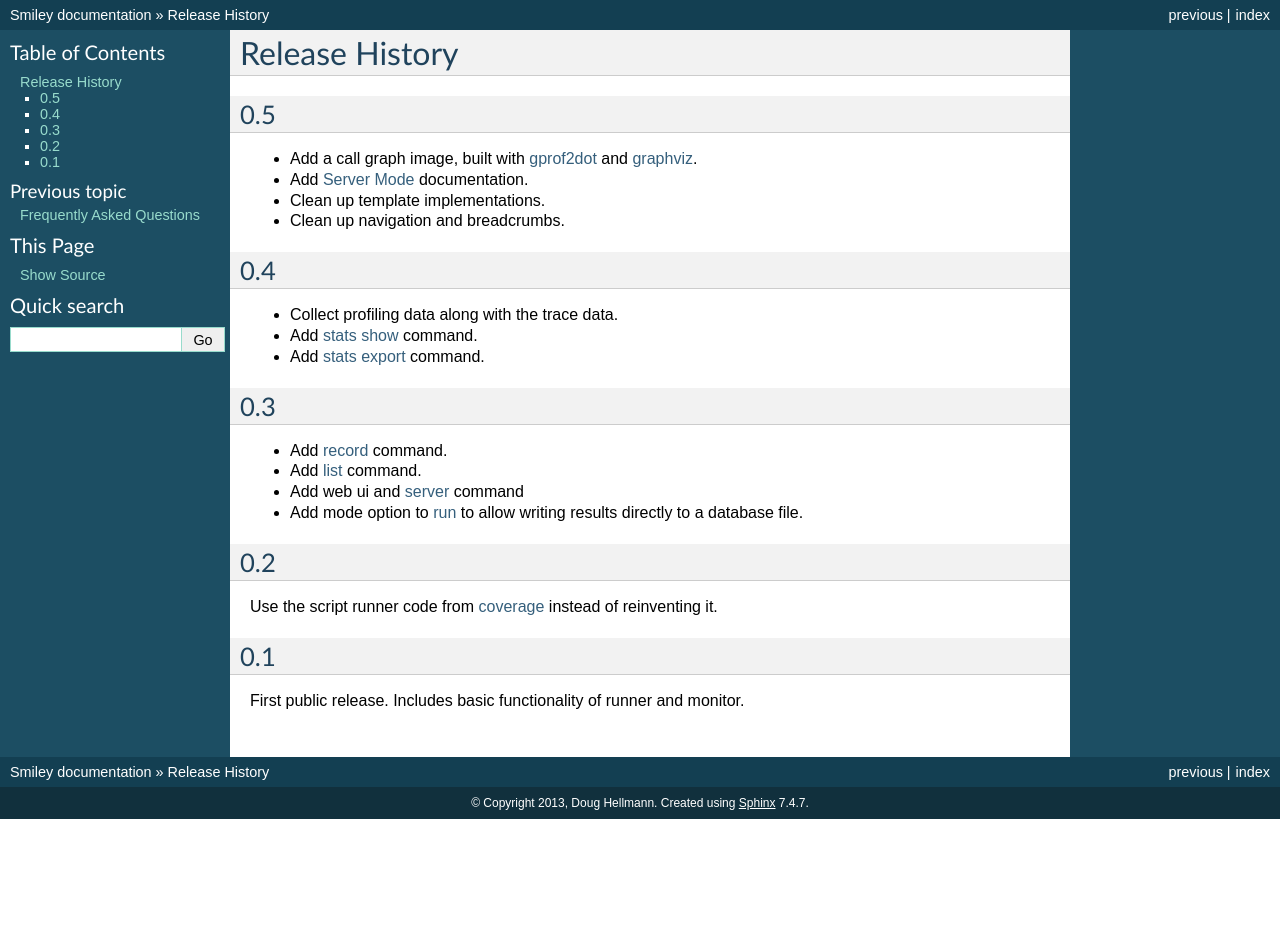
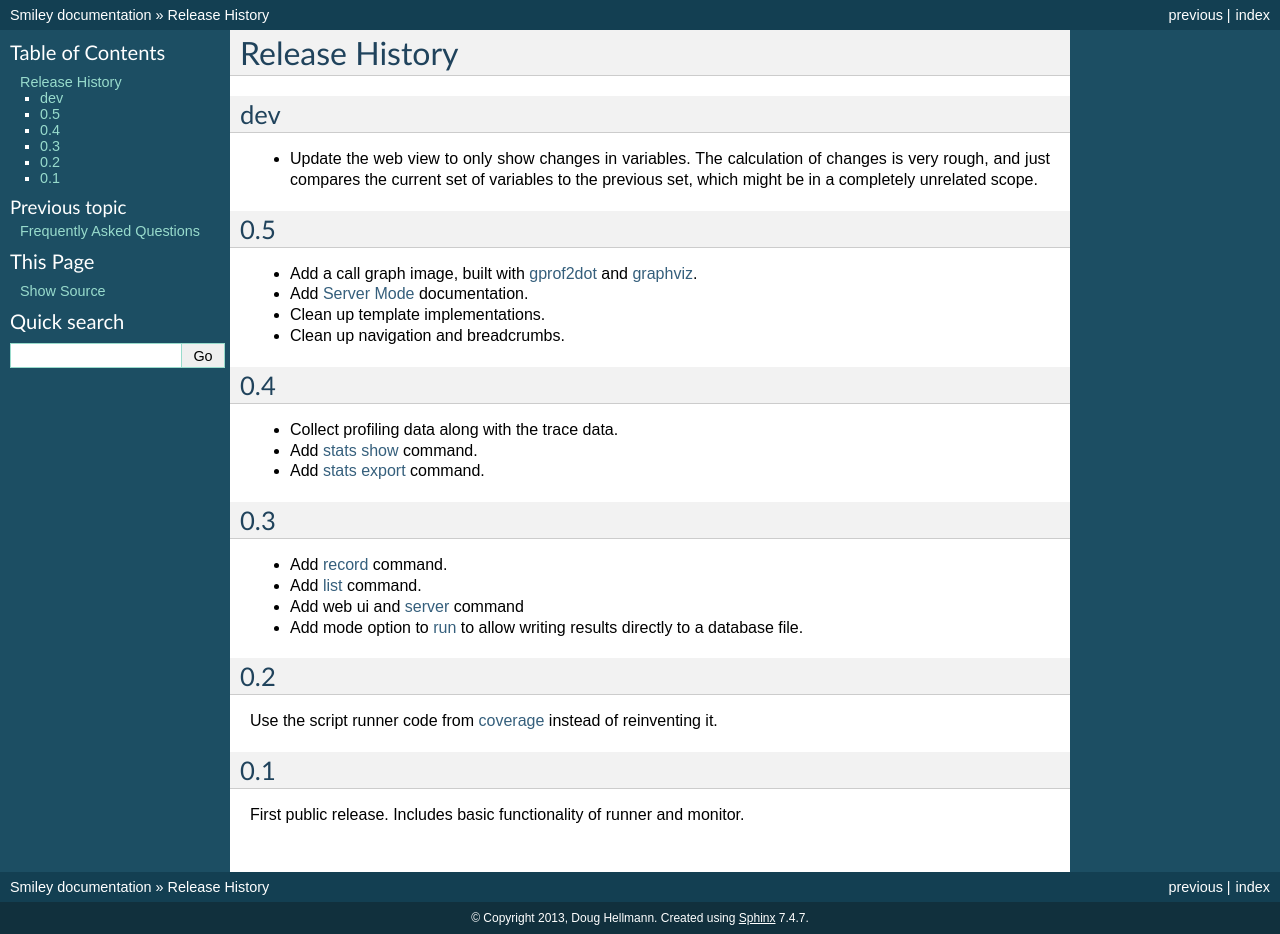
Before and after one commit to smiley-debugger/smiley, a Sphinx documentation site: the page built from docs/source/history.rst, in a window 1280 px wide. Built offline with Sphinx 7.4.7, drawn with Linux system fonts in a browser that asks for light colours; before the commit the page ends 900 px from its top, so only the background shows below that.

Commit message:
document previous change
Change-Id: Ia67f0444f8e7ce42fdde4296bd532439e4fcec27

```diff
--- a/docs/source/history.rst
+++ b/docs/source/history.rst
@@ -1,6 +1,14 @@
 =================
  Release History
 =================
+
+dev
+===
+
+- Update the web view to only show changes in variables. The
+  calculation of changes is very rough, and just compares the current
+  set of variables to the previous set, which might be in a completely
+  unrelated scope.
 
 0.5
 ===
```
